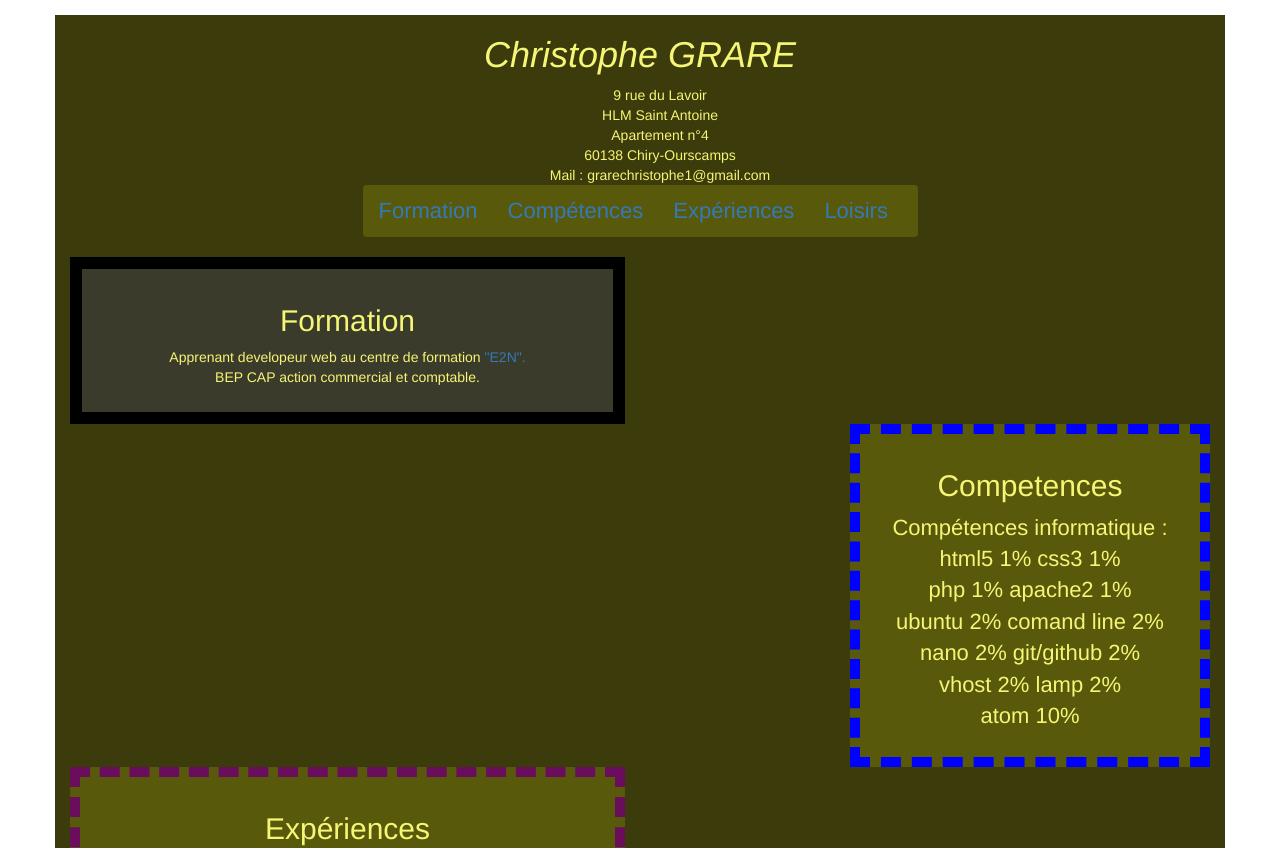
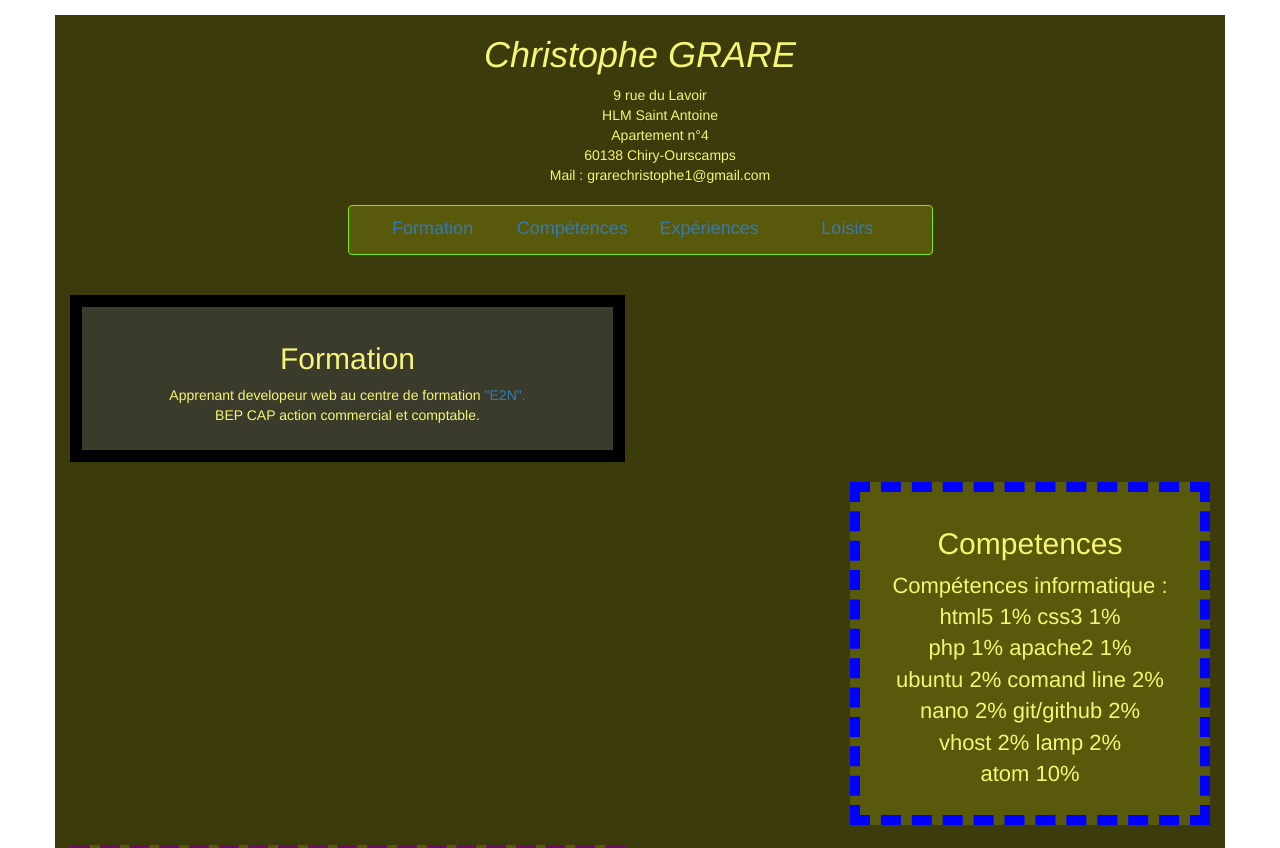
Before and after one commit to christophegrare/cv, a plain HTML site: page cv5.html in a window 1280 px wide. Shown: the top 848 px of the page. Drawn offline with nearby package versions, Linux system fonts and the light colour scheme.

Commit message:
modification de la navbar

```diff
--- a/boot.css
+++ b/boot.css
@@ -26,19 +26,23 @@ body{
 .navbar {
   background-color: #59590B;
   position: relative;
-  min-height: 40px;
-  margin-bottom: 10px;
-  border: 10px solid red;
+  display: block;
+  padding: 10px 15px;
   border-color: #7EEB10;
-  font-size: 22px;
+
+  margin-top: 20px;
+  font-size: 18px;
 }
+
 .formation{
+  margin-top: 20px;
   border: 12px solid black;
   padding: 15px;
   overflow: auto;
   background-color: #3B3B2C
 }
 .skill{
+  margin-top: 20px;
   border: 10px dashed blue;
   padding: 15px;
   background-color: #59590B;
@@ -46,6 +50,7 @@ body{
   font-size: 22px;
 }
 .experience{
+  margin-top: 20px;
   border: 10px dashed #6B0D5D;
   padding: 15px;
   background-color: #59590B;
@@ -53,6 +58,7 @@ body{
   font-size: 22px;
 }
 .leisure{
+  margin-top: 20px;
   border: 12px solid #F0059A;
   padding: 15px;
   overflow: auto;
@@ -60,11 +66,12 @@ body{
   font-size: 24px;
 }
 .liens{
+  margin-top: 20px;
   padding: 15px;
   border: 10px dashed #220045;
   background-color: #3B3B2C;
   color: #F5F576;
 }
-.liens :hover{
+a:hover{
   color: #7EEB10;
 }
--- a/cv5.html
+++ b/cv5.html
@@ -2,7 +2,6 @@
 <html>
 <head>
   <meta charset="utf-8">
-  <link rel="stylesheet" href="boot.css">
   <meta http-equiv="X-UA-Compatible" content="IE=edge">
   <meta name="viewport" content="width=device-width, initial-scale=1">
   <meta name="description" content="">
@@ -12,6 +11,7 @@
   <link href="https://maxcdn.bootstrapcdn.com/bootstrap/3.3.7/css/bootstrap.min.css" rel="stylesheet">
   <script src="https://maxcdn.bootstrapcdn.com/bootstrap/3.3.7/js/bootstrap.min.js"></script>
   <link href="ie10-viewport-bug-workaround.css" rel="stylesheet">
+  <link rel="stylesheet" href="boot.css">
 </head>
 <body>
   <div class="container">
@@ -29,18 +29,14 @@
         </div>
       </ul>
     </header>
-    <nav class="row">
-      <div class="col-md-offset-3 col-md-6">
-        <div class="navbar">
-          <ul class="nav navbar-nav">
-            <li><a href="#formation">Formation</a></li>
-            <li><a href="#skill">Compétences</a></li>
-            <li><a href="#experience">Expériences</a></li>
-            <li><a href="#leisure">Loisirs</a></li>
-          </ul>
-        </div>
+    <div class="row">
+      <div class="navbar col-md-offset-3 col-md-6">
+        <li class="col-md-3"><a href="#formation">Formation</a></li>
+        <li class="col-md-3"><a href="#skill">Compétences</a></li>
+        <li class="col-md-3"><a href="#experience">Expériences</a></li>
+        <li class="col-md-3"><a href="#leisure">Loisirs</a></li>
       </div>
-    </nav>
+    </div>
     <section class="row">
       <div class="col-md-6">
         <article class="formation">
```
